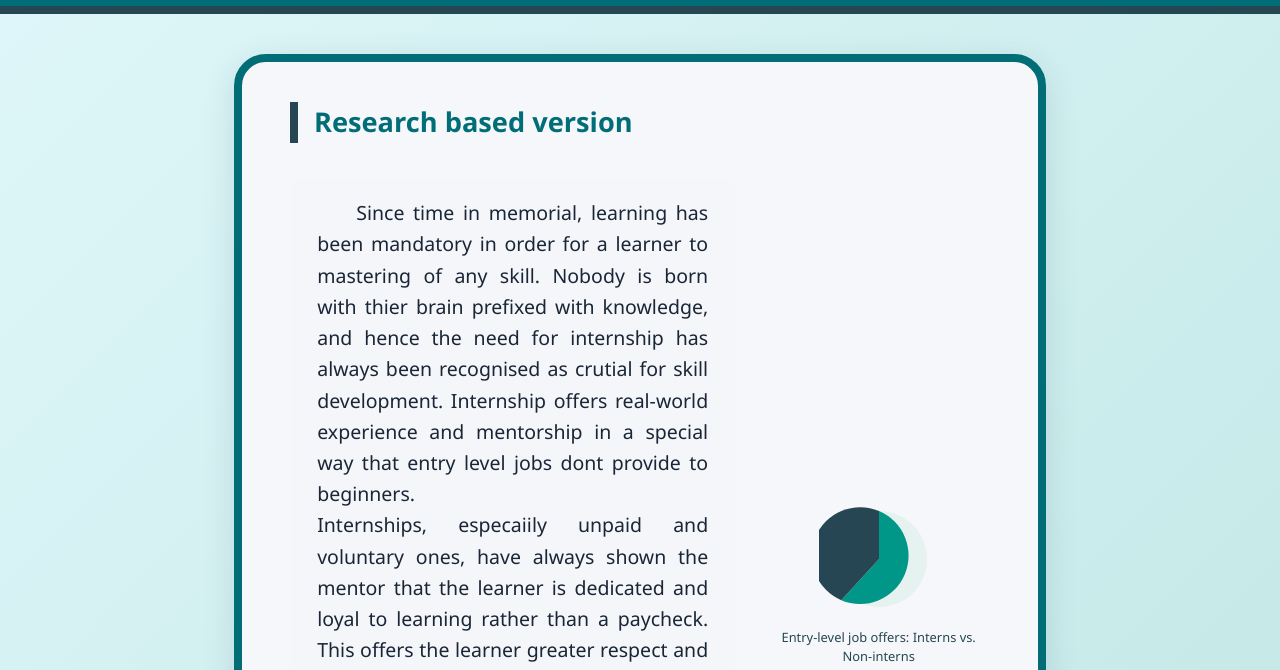
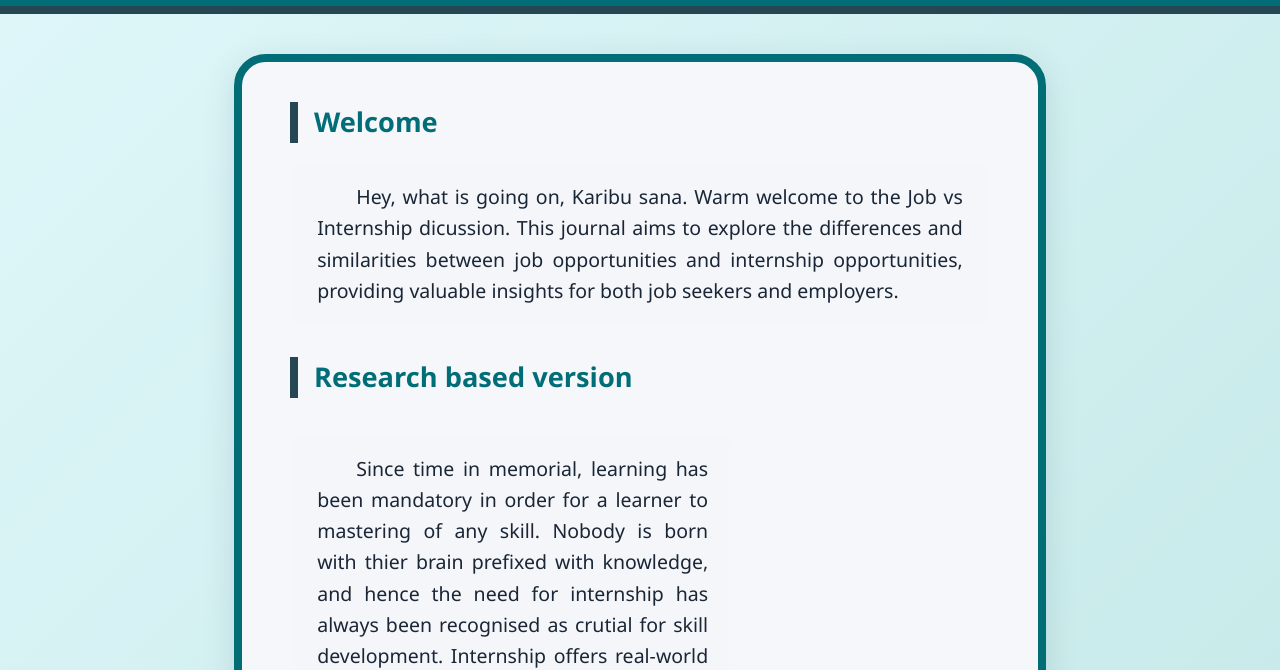
Before and after one commit to Ngondo1/Jobs_Brain, a plain HTML site: page index.html in a window 1280 px wide. Shown: the part 144-814 px from the top of the page. Drawn offline with Linux system fonts and the light colour scheme.

Commit message:
recent changes

```diff
--- a/index.html
+++ b/index.html
@@ -12,6 +12,8 @@
     </header>
     <main>
         <section>
+            <h2>Welcome </h2>
+            <p> Hey, what is going on, Karibu sana. Warm welcome to the Job vs Internship dicussion. This journal aims to explore the differences and similarities between job opportunities and internship opportunities, providing valuable insights for both job seekers and employers.</p>
             <h2>Research based version</h2>
             <div class="research-flex" style="display:flex;align-items:center;gap:2rem;flex-wrap:wrap;">
                 <div style="flex:2;min-width:220px;">
```
Also changed, not shown: brain.html (+4 -0 lines).
